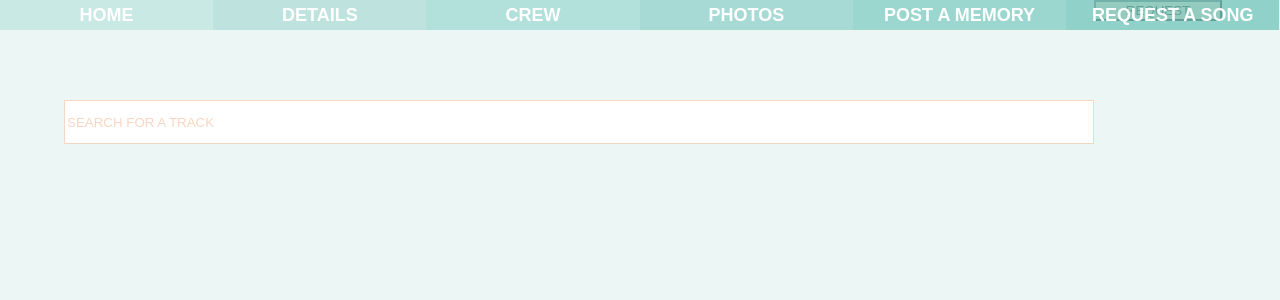
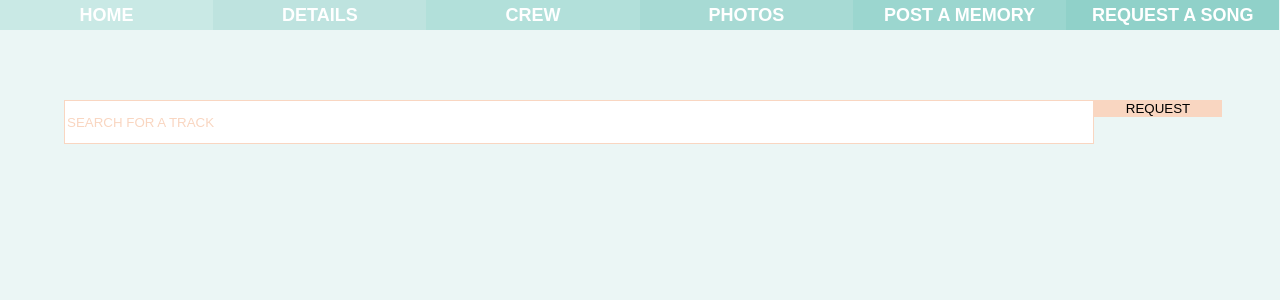
Before and after one commit to phyllisandjohn/phyllisandjohn.github.io, a Jekyll site: the page request/index.html, which Jekyll copies as it is, in a window 1280 px wide. Shown: the top 300 px of the page. Built offline with Jekyll 4.4.1, drawn with Linux system fonts in a browser that asks for light colours; nearby versions of some CDN libraries.

Commit message:
Update request.css

```diff
--- a/css/request.css
+++ b/css/request.css
@@ -12,7 +12,9 @@ input[type="submit"] {
   float: left
   height: 40px;
   width: 10%;
+  margin-top: 100px;
   background: rgb(249,214,193);
+  border: none;
 }
 
 .search ul {
```
